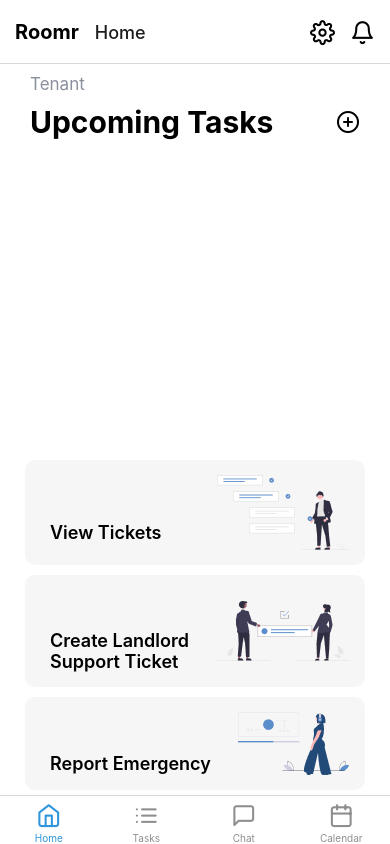
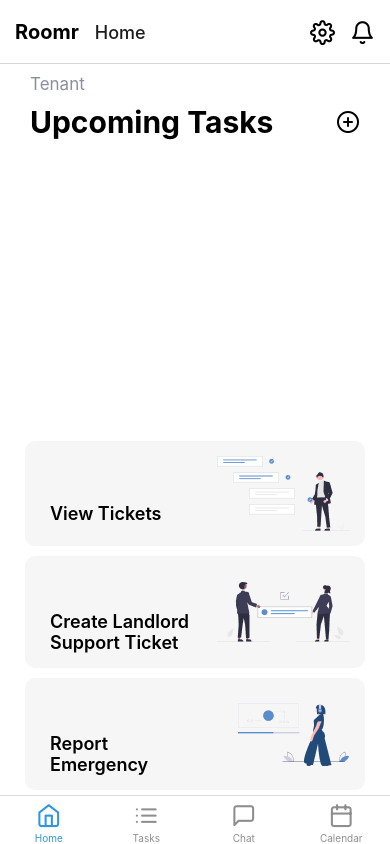
Before and after one commit to anant-j/Roomr, a React Native app in the folder app/: screen /TabOne in a window 390 px wide. Built offline with nearby package versions, Linux system fonts and the light colour scheme; what expo-linking would draw is missing.

Commit message:
Update HomeScreen.tsx

```diff
--- a/app/screens/Tenant/HomeScreen.tsx
+++ b/app/screens/Tenant/HomeScreen.tsx
@@ -83,7 +83,8 @@ export default function HomeScreen({
       </TouchableOpacity>
       <TouchableOpacity style={styles.btn}>
         <View style={styles.buttonTextView}>
-          <Text style={styles.buttonText}>Report Emergency</Text>
+          <Text style={styles.buttonText}>Report</Text>
+          <Text style={styles.buttonText}>Emergency</Text>
         </View>
         <Image source={require('../../assets/tenant/home_screen_3.png')} style={styles.img} />
       </TouchableOpacity>
```
